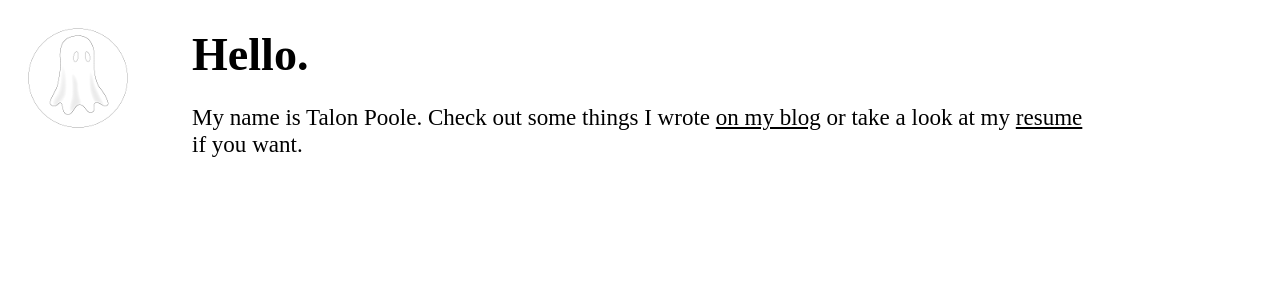
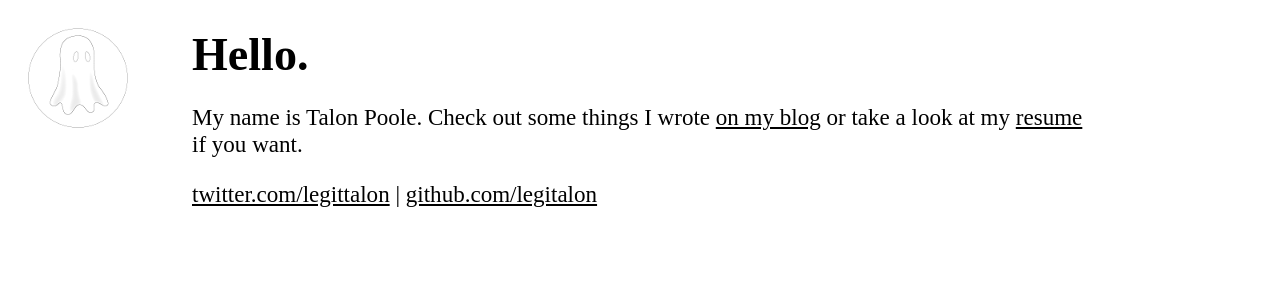
Before and after one commit to gitter-badger/legittalon.github.io, a Jekyll site: the page built from index.md, in a window 1280 px wide. Shown: the top 300 px of the page. Built offline with Jekyll 4.4.1, drawn with Linux system fonts in a browser that asks for light colours; nearby versions of some CDN libraries.

Commit message:
add some network links

```diff
--- a/index.md
+++ b/index.md
@@ -7,3 +7,9 @@ layout: page
 
 My name is Talon Poole. Check out some things I wrote [on my blog](/blog) or
 take a look at my [resume](/resume) if you want.
+
+[twitter.com/legittalon][twitter-talon] |
+[github.com/legitalon][github-talon]
+
+[twitter-talon]: http://twitter.com/legittalon
+[github-talon]: http://github.com/legittalon
```
